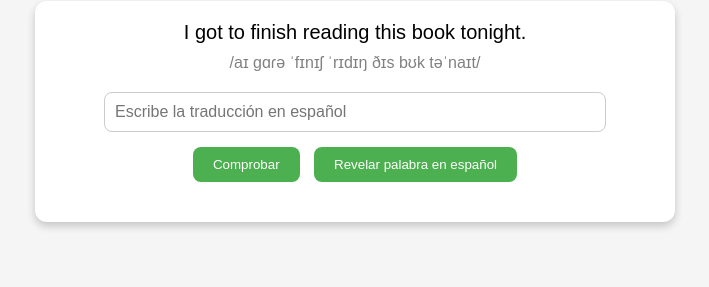
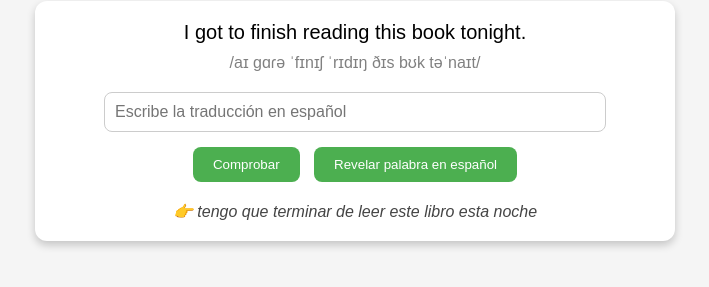
Before and after one commit to pegazo2/english-sentences, a plain HTML site: page index.html in a window 1280 px wide. Both pictures are taken after a click on the button "Revelar palabra en español". Shown: the part 99-386 px from the top of the page, without its empty margins (285-994 px from the left). Drawn offline with Linux system fonts and the light colour scheme.

Commit message:
Update index.html

```diff
--- a/index.html
+++ b/index.html
@@ -126,6 +126,7 @@
     document.getElementById("phonetic").textContent = sentences[current].phonetic;
     document.getElementById("answer").value = "";
     document.getElementById("feedback").textContent = "";
+    document.getElementById("reveal").textContent = ""; // limpiar texto revelado
   }
 
   function checkAnswer() {
@@ -146,8 +147,12 @@
     }, 2000);
   }
 
+  // 🔹 AQUI AGREGAS LA NUEVA FUNCIÓN
+  function revealWord() {
+    document.getElementById("reveal").textContent = "👉 " + sentences[current].spanish;
+  }
+
   loadSentence();
 </script>
-
 </body>
 </html>
```
Lines whose indentation alone changed are shown as unchanged.
